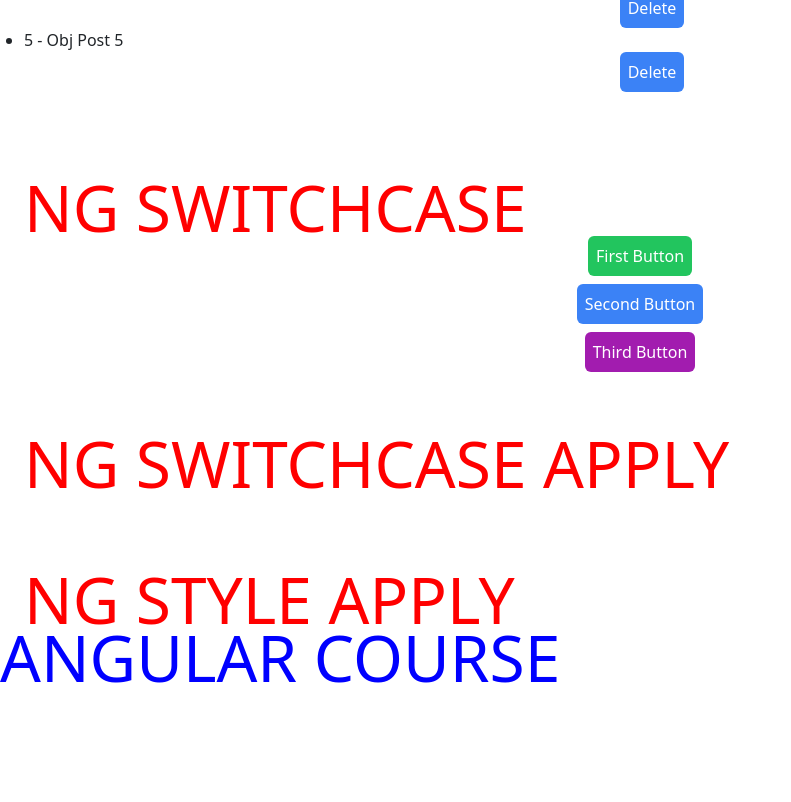
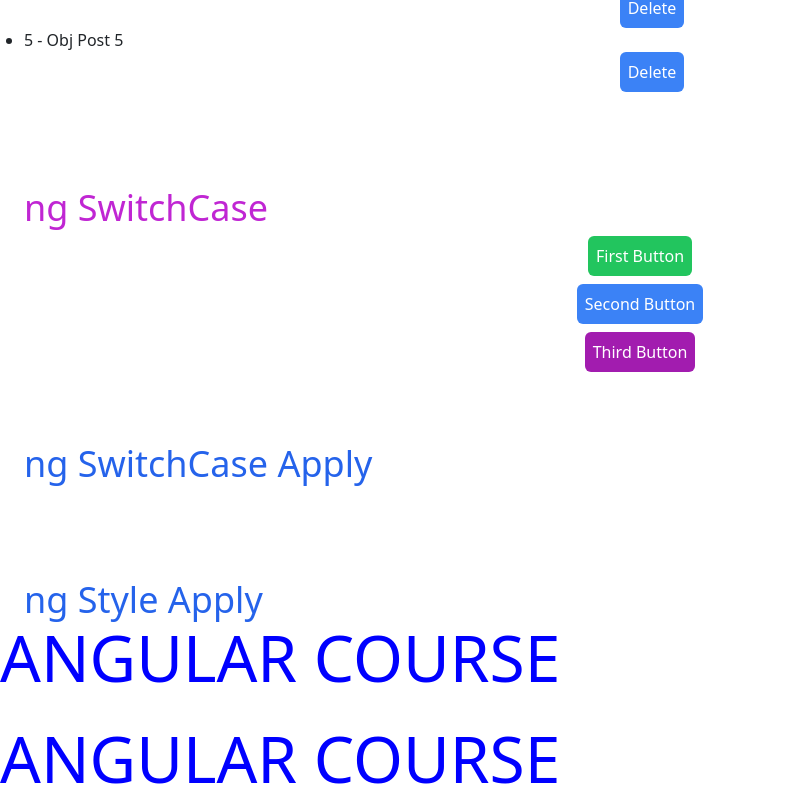
Before and after one commit to DushanMalind/Angular-Learning, an Angular app: page /event in a window 1280 px wide. Shown: the part 1797-2599 px from the top of the page, without its empty margins (0-791 px from the left). Before the commit the page ends 2498 px from the top, so only its background shows below. Built offline with nearby package versions, Linux system fonts and the light colour scheme.

Commit message:
ng-Style Apply

```diff
--- a/src/app/event/event.component.css
+++ b/src/app/event/event.component.css
@@ -1,4 +1,4 @@
-h1{
+.id{
   color: red;
   text-transform: uppercase;
   font-size: 4em;
--- a/src/app/event/event.component.html
+++ b/src/app/event/event.component.html
@@ -158,6 +158,11 @@
 
 <h1 class="ml-6 text-4xl text-blue-600">ng Style Apply</h1>
 
-<h1 [style.color]="isActive ? 'blue' : 'black'"
+<h1 class="id" [style.color]="isActive ? 'blue' : 'black'"
     [style.text-transform]="isActive ? 'uppercase' : 'lowercase'"
 >Angular Course</h1>
+
+<br>
+
+<h1 class="id" [ngStyle]="{'color': isActive ? 'blue' : 'black', 'text-transform': isActive ? 'uppercase' : 'lowercase'}"
+>Angular Course</h1>
--- a/src/app/event/event.component.ts
+++ b/src/app/event/event.component.ts
@@ -1,5 +1,5 @@
 import { Component } from '@angular/core';
-import {JsonPipe, NgForOf, NgIf, NgSwitch, NgSwitchCase} from "@angular/common";
+import {JsonPipe, NgForOf, NgIf, NgStyle, NgSwitch, NgSwitchCase} from "@angular/common";
 
 @Component({
   selector: 'app-event',
@@ -9,7 +9,8 @@ import {JsonPipe, NgForOf, NgIf, NgSwitch, NgSwitchCase} from "@angular/common";
     JsonPipe,
     NgIf,
     NgSwitch,
-    NgSwitchCase
+    NgSwitchCase,
+    NgStyle
   ],
   templateUrl: './event.component.html',
   styleUrl: './event.component.css'
```
